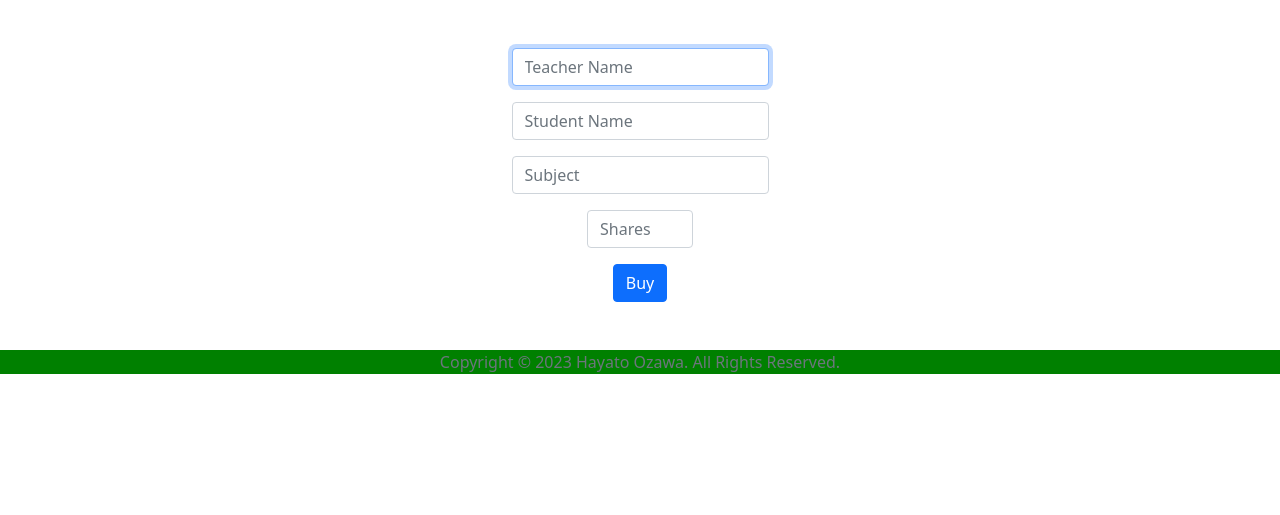
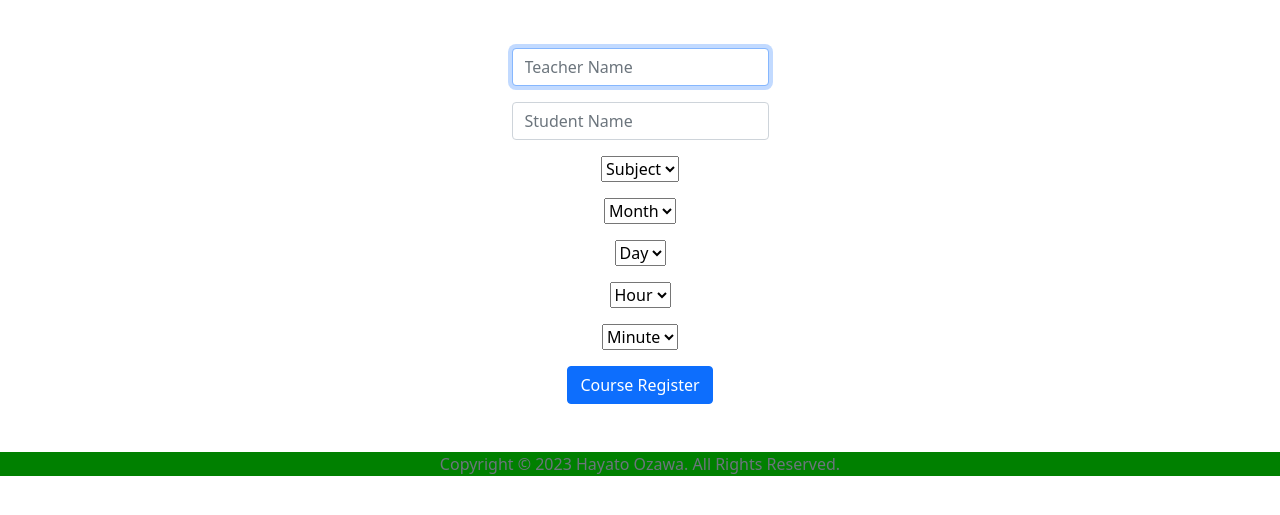
Before and after one commit to shukurimu0121/cs50_finalproject, a Python web app: template project/templates/course.html in a window 1280 px wide. Shown: the part 77-592 px from the top of the page. Run offline with Jinja, Linux system fonts and the light colour scheme; the template is opened without the code that fills it, so the values that code supplies are empty.

Commit message:
Fri, Feb 10, 2023, 12:16 AM +09:00

```diff
--- a/project/app.py
+++ b/project/app.py
@@ -54,6 +54,11 @@ def course():
     user_id = session["user_id"]
     if is_teacher(user_id) == False:
         return render_template("apology.html", msg="Only teacher can use this page")
+
+    SUBJECTS = [Language, Classic, Moth, English, History, Physics, Chemistry]
+    MONTHS = [1, 2, 3, 4, 5, 6, 7, 8, 9, 10, 11, 12]
+    DAYS = [1, 2, 3, 4, 5, 6, 7, 8, 9, 10, 11, 12, 13, 14, 15, 16, 17, 18, 19, 20, 21, 22, 23, 24, 25, 26, 27, 28, 29, 30, 31]
+    HOURS = []
 
     # When POST
     if request.method = "POST":
--- a/project/templates/course.html
+++ b/project/templates/course.html
@@ -13,11 +13,46 @@
             <input autocomplete="off" autofocus class="form-control mx-auto w-auto" name="studentname" placeholder="Student Name" type="text">
         </div>
         <div class="mb-3">
-            <input autocomplete="off" autofocus class="form-control mx-auto w-auto" name="subject" placeholder="Subject" type="text">
+            <select name="subject">
+                <option disable selected>Subject</option>
+                {% for subject in subjects %}
+                    <option>{{ subject }}</option>
+                {% endfor %}
+            </select>
         </div>
         <div class="mb-3">
-            <input autocomplete="off" class="form-control mx-auto w-auto" min="1" max="12" name="month" placeholder="Shares" type="number">
+            <select name="month">
+                <option disable selected>Month</option>
+                {% for month in months %}
+                    <option>{{ month }}</option>
+                {% endfor %}
+            </select>
         </div>
-        <button class="btn btn-primary" type="submit">Buy</button>
+        <div class="mb-3">
+            <select name="day">
+                <option disable selected>Day</option>
+                {% for day in days %}
+                    <option>{{ day }}</option>
+                {% endfor %}
+            </select>
+        </div>
+        <div class="mb-3">
+            <select name="hour">
+                <option disable selected>Hour</option>
+                {% for hour in hours %}
+                    <option>{{ hour }}</option>
+                {% endfor %}
+            </select>
+        </div>
+        <div class="mb-3">
+            <select name="minute">
+                <option disable selected>Minute</option>
+                {% for minute in minutes %}
+                    <option>{{ minute }}</option>
+                {% endfor %}
+            </select>
+        </div>
+
+        <button class="btn btn-primary" type="submit">Course Register</button>
     </form>
 {% endblock %}
```
